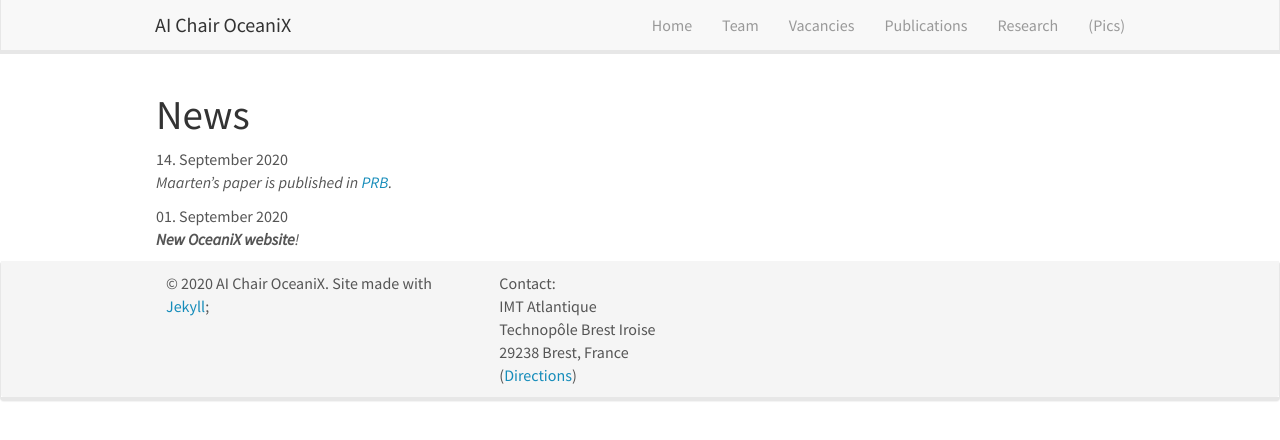
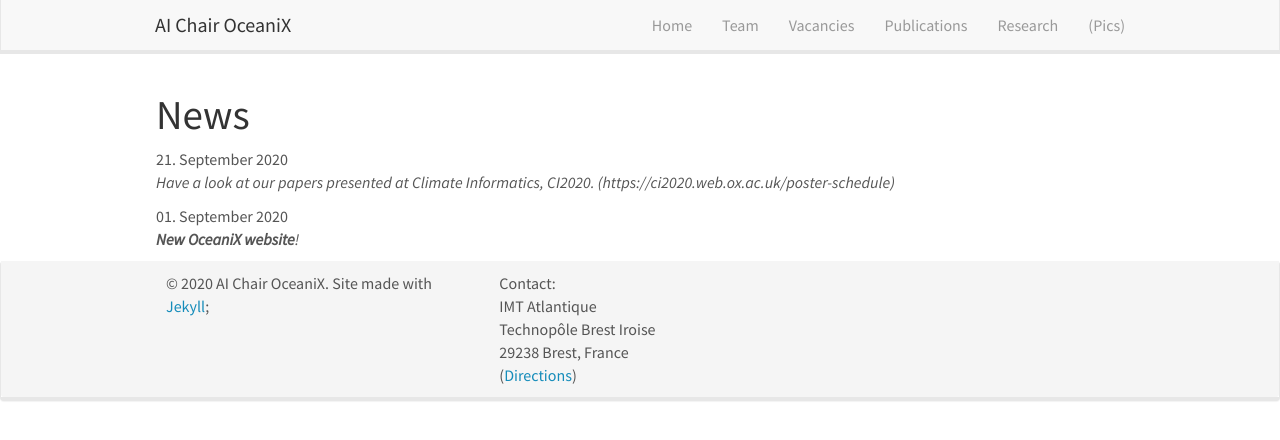
Before and after one commit to CIA-Oceanix/CIA-Oceanix.github.io, a Jekyll site: the page built from _pages/allnews.md, in a window 1280 px wide. Shown: the top 440 px of the page. Built offline with Jekyll 4.4.1, drawn with Linux system fonts in a browser that asks for light colours; nearby versions of some CDN libraries.

Commit message:
Update news.yml

```diff
--- a/_data/news.yml
+++ b/_data/news.yml
@@ -1,5 +1,5 @@
-- date: 14. September 2020
-  headline: "Maarten's paper is published in <a href='https://journals.aps.org/prb/abstract/10.1103/PhysRevB.102.115416'>PRB</a>."
+- date: 21. September 2020
+  headline: "Have a look at our papers presented at Climate Informatics, CI2020. (https://ci2020.web.ox.ac.uk/poster-schedule)"
 
 - date: 01. September 2020
   headline: <b> New OceaniX website</b>!
```
